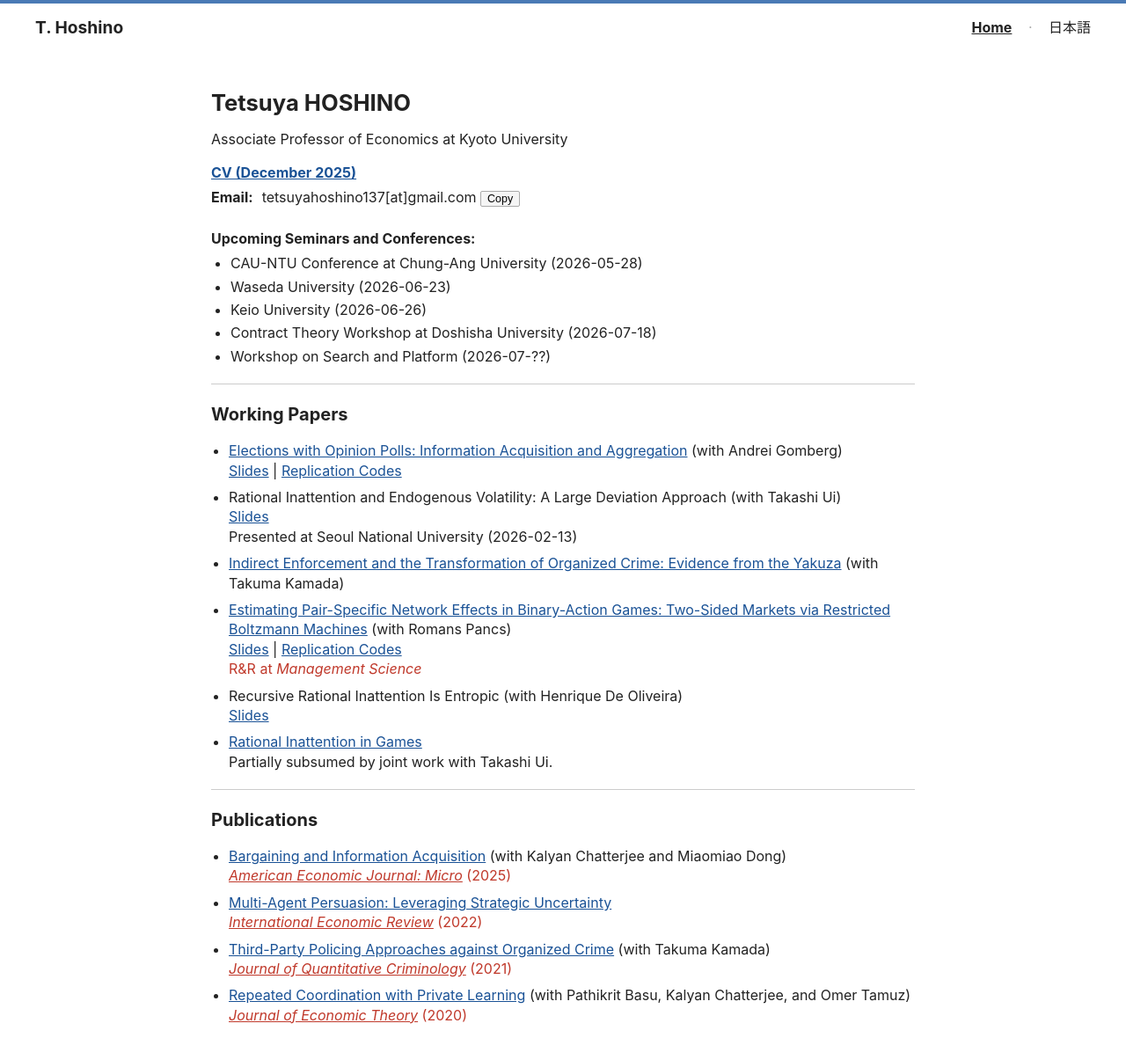
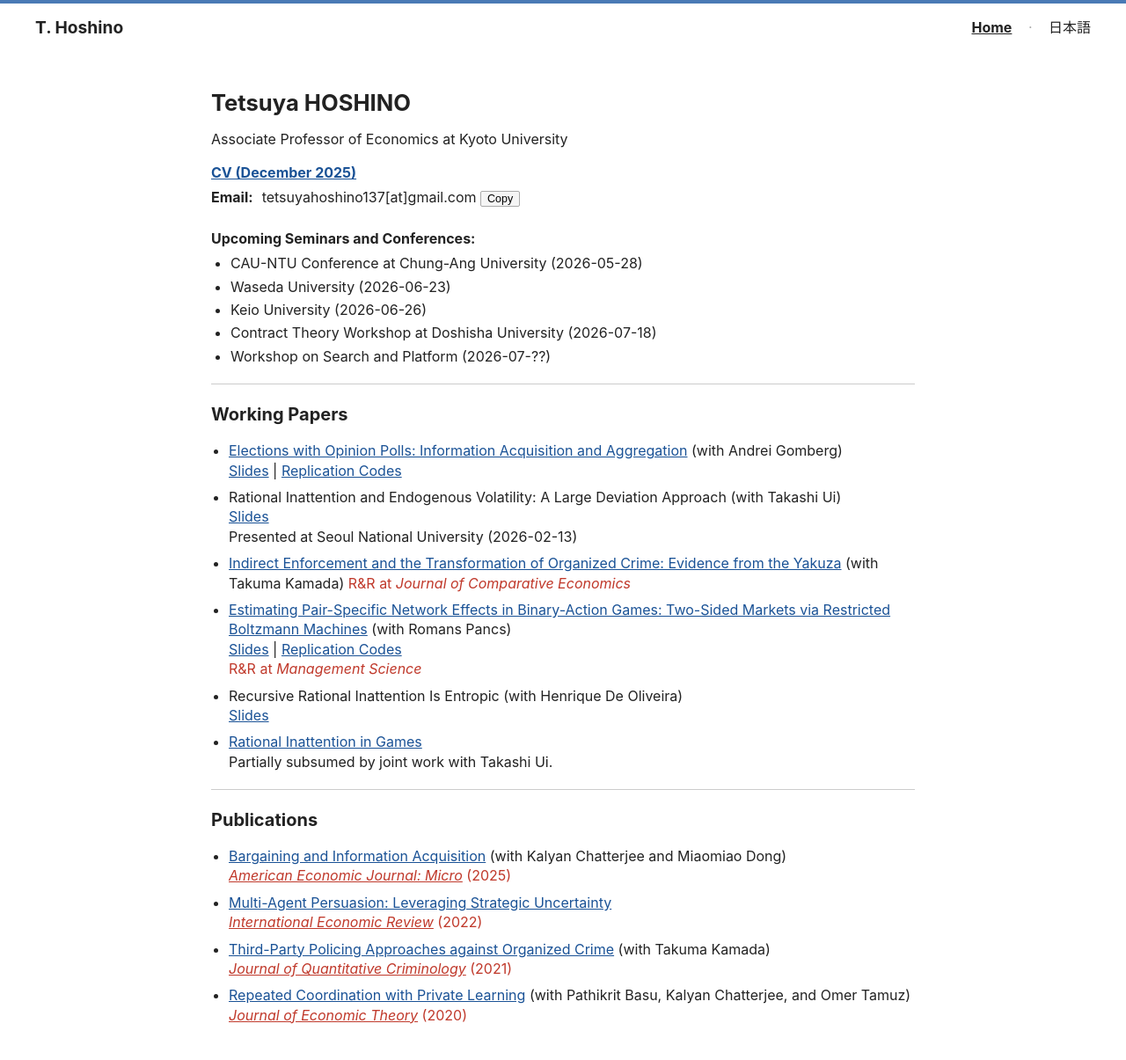
Before and after one commit to tetsuyahoshino137/tetsuyahoshino137.github.io, a Jekyll site: the page built from index.md, in a window 1280 px wide. Shown: the whole page at 88% size. Built offline with Jekyll 4.4.1, drawn with Linux system fonts in a browser that asks for light colours.

Commit message:
Add R&R notes for two papers in index.md

```diff
--- a/index.md
+++ b/index.md
@@ -42,6 +42,7 @@ title: Home
   Presented at Seoul National University (2026-02-13)
 
 - [Indirect Enforcement and the Transformation of Organized Crime: Evidence from the Yakuza](papers/HoshinoKamada260125.pdf) (with Takuma Kamada)
+  <span class="red">R&R at *Journal of Comparative Economics*</span>
 
 - [Estimating Pair-Specific Network Effects in Binary-Action Games: Two-Sided Markets via Restricted Boltzmann Machines](papers/HoshinoPancs260406.pdf) (with Romans Pancs)
   [Slides](slides/HoshinoPancs_EconometricSocietyAIML.pdf) | [Replication Codes](https://colab.research.google.com/drive/1zIY4-pjJv4uWzs7OlHq-XOe5-MAmSGNU?usp=sharing)
```
